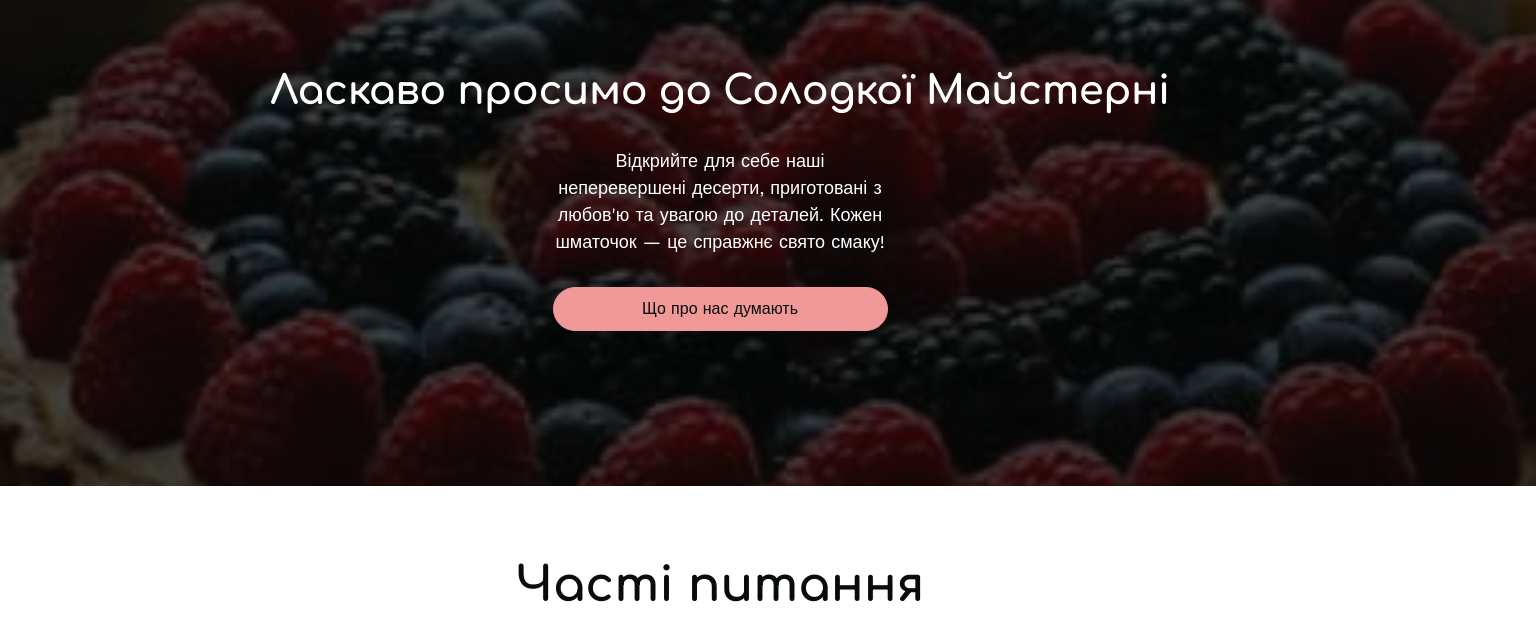
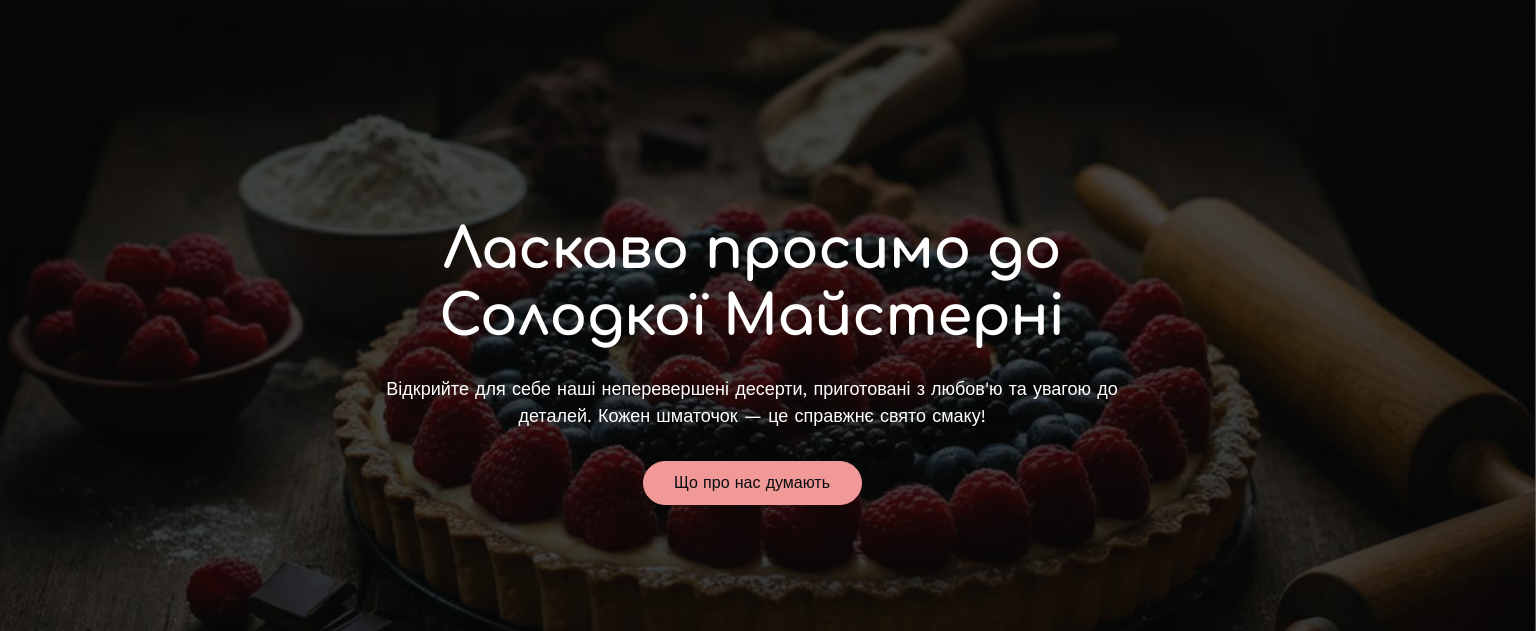
Before and after one commit to Lyyoha/ASYNC8-team-project, a website built with Vite: page src/index.html in a window 1536 px wide. Shown: the part 153-784 px from the top of the page. Built offline with nearby package versions, Linux system fonts and the light colour scheme; what accordion-js would draw is missing.

Commit message:
add tablet and desktop hero section

```diff
--- a/src/css/hero.css
+++ b/src/css/hero.css
@@ -43,7 +43,9 @@
   font-size: 18px;
   width: 100%;
   max-width: 335px;
-  margin: 32px auto;
+  margin-bottom: 32px;
+  margin-left: auto;
+  margin-right: auto;
 }
 
 .hero-button {
@@ -74,3 +76,79 @@
 .hero-button:active {
   background: var(--color-wewak-light);
 }
+
+@media screen and (min-width: 768px) {
+  .hero {
+    background-image:
+      linear-gradient(
+        var(--opacity-neutral-darkest-50),
+        var(--opacity-neutral-darkest-50)
+      ),
+      url('../img/hero/hero-tablet.jpg');
+
+    padding: 325px 32px;
+  }
+
+  @media (min-resolution: 192dpi) {
+    .hero {
+      background-image:
+        linear-gradient(
+          var(--opacity-neutral-darkest-50),
+          var(--opacity-neutral-darkest-50)
+        ),
+        url('../img/hero/hero-tablet@2x.jpg');
+    }
+  }
+
+  .hero-title {
+    font-size: 40px;
+    max-width: 535px;
+    margin-left: auto;
+    margin-right: auto;
+    margin-bottom: 24px;
+  }
+
+  .hero-description {
+    font-size: 18px;
+  }
+
+  .hero-button {
+    width: 219px;
+  }
+}
+
+@media screen and (min-width: 1440px) {
+  .hero {
+    background-image:
+      linear-gradient(
+        var(--opacity-neutral-darkest-50),
+        var(--opacity-neutral-darkest-50)
+      ),
+      url('../img/hero/hero-desktop.jpg');
+
+    padding-top: 306px;
+    padding-bottom: 306px;
+  }
+
+  @media (min-resolution: 192dpi) {
+    .hero {
+      background-image:
+        linear-gradient(
+          var(--opacity-neutral-darkest-50),
+          var(--opacity-neutral-darkest-50)
+        ),
+        url('../img/hero/hero-desktop@2x.jpg');
+    }
+  }
+
+  .hero-title {
+    max-width: 768px;
+    margin-bottom: 24px;
+    font-size: 56px;
+  }
+
+  .hero-description {
+    max-width: 768px;
+    font-size: 18px;
+  }
+}
```
